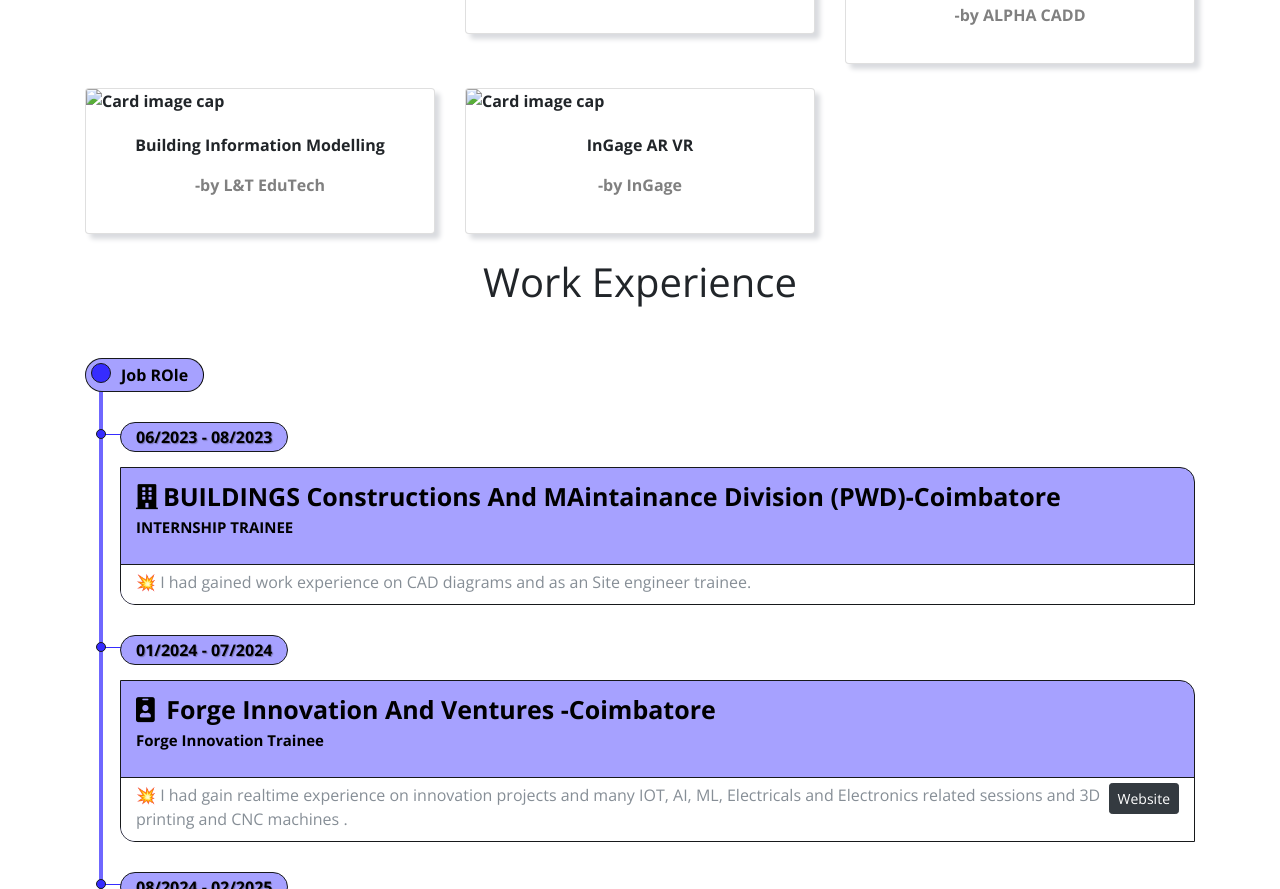
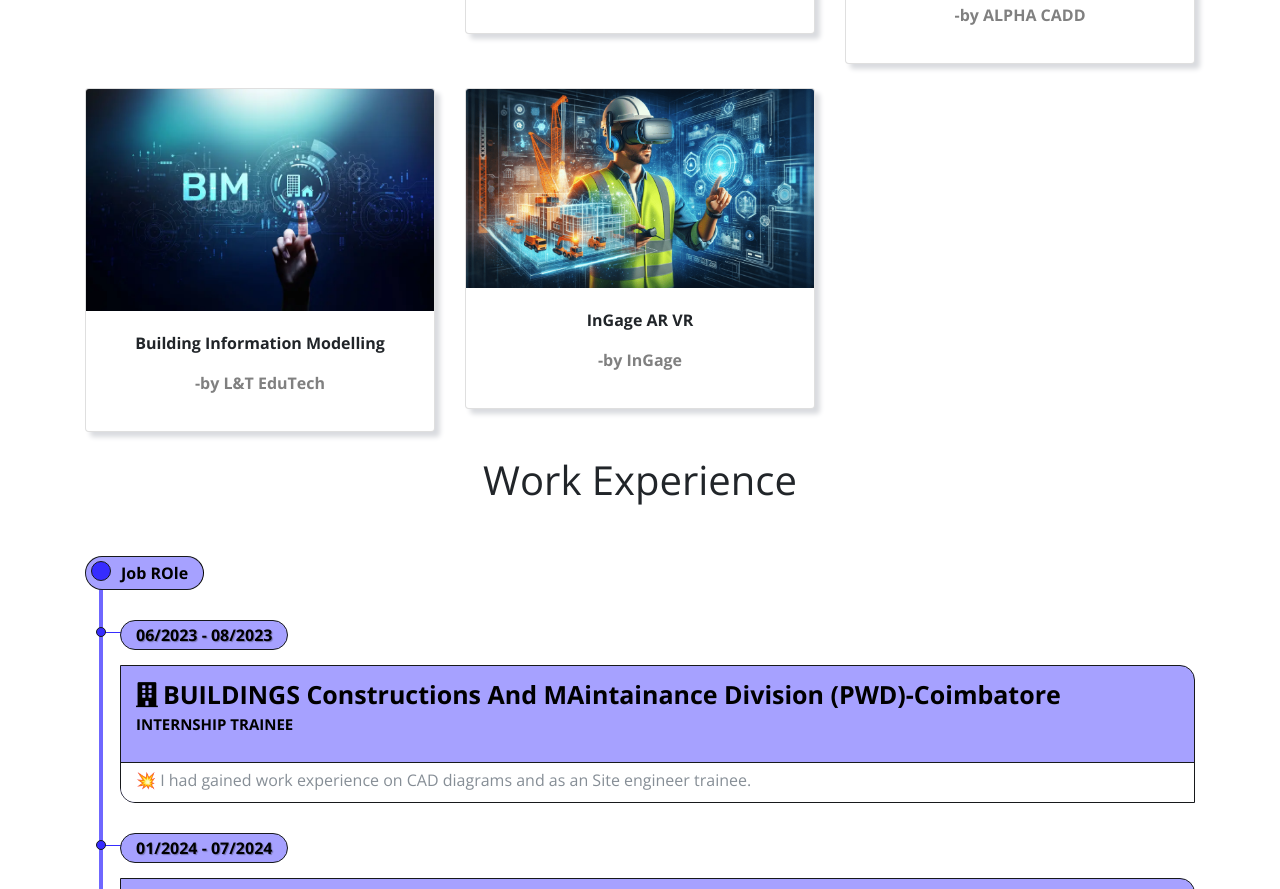
Before and after one commit to Anbazhagan1566/Portfolio1, a plain HTML site: page Education.html in a window 1280 px wide. Shown: the part 1207-2096 px from the top of the page. Drawn offline with nearby package versions, Linux system fonts and the light colour scheme; a web font is replaced by a local one.

Commit message:
Update Education.html

```diff
--- a/Education.html
+++ b/Education.html
@@ -167,7 +167,7 @@
                 <a target="_blank" >
                     <div class="card mb-4 box-shadow">
                         <img class="card-img-top"
-                            src="bim-building-information-modeling-engineering-development-software-210219339.webp"
+                            src="Image/bim-building-information-modeling-engineering-development-software-210219339.webp"
                             alt="Card image cap">
                         <div class="card-body">
                             <p class="card-text certificate-text">Building Information Modelling</p>
@@ -180,7 +180,7 @@
                 <a target="_blank" >
                     <div class="card mb-4 box-shadow">
                         <img class="card-img-top"
-                            src="vr.png"
+                            src="Image/vr.png"
                             alt="Card image cap">
                         <div class="card-body">
                             <p class="card-text certificate-text">InGage AR VR </p>
```
